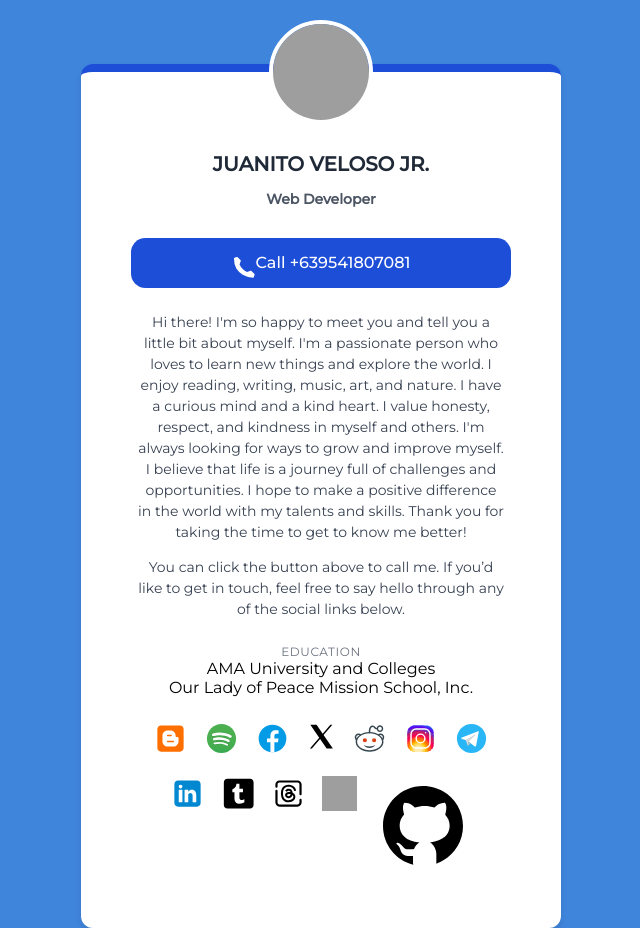
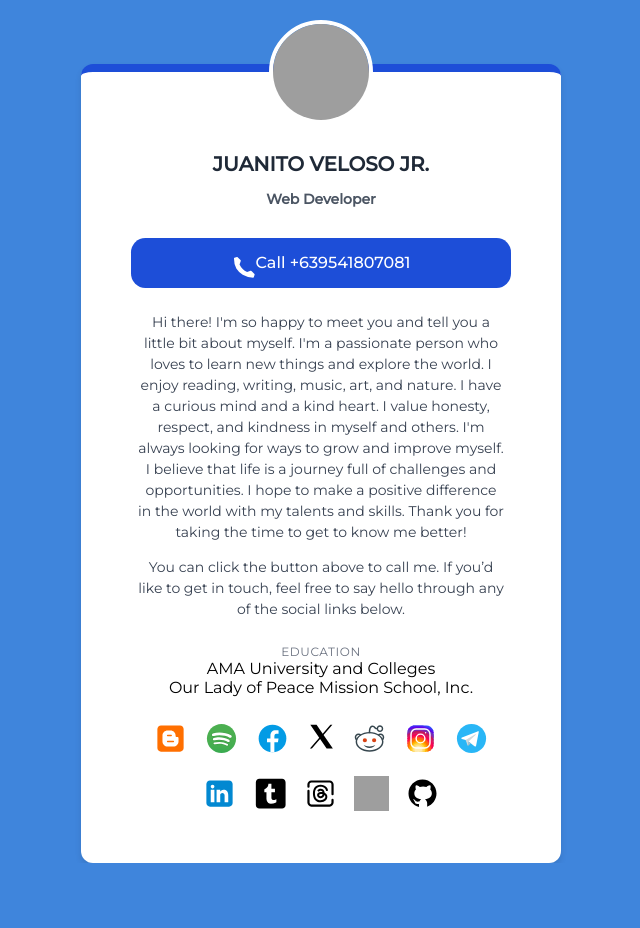
Before and after one commit to jjveloso-weblink/aboutme, a plain HTML site: page index.html in a window 1280 px wide. Shown: the whole page, without its empty margins (319-959 px from the left). After the commit the page ends 863 px from the top, so only its background shows below. Drawn offline with Linux system fonts and the light colour scheme; grey boxes are pictures that could not be loaded.

Commit message:
Update index.html

```diff
--- a/index.html
+++ b/index.html
@@ -62,5 +62,6 @@
 			<a href="https://letterboxd.com/movie_jx" target="_blank" rel="noopener noreferrer" araia-label="Letterboxd">
 				<img src="https://i.ibb.co/QJP9fRX/icons8-letterboxd-48.png" alt="icons8-letterboxd-48" x="0px" y="0px" width="35" height="35" viewBox="0 0 48 48">
 			<a href="https://github.com/jjveloso-weblink?tab=repositories" target="_blank" rel="noopener noreferrer" araia-label="Letterboxd">
-				<svg xmlns="http://www.w3.org/2000/svg" x="0px" y="0px" width="100" height="100" viewBox="0 0 30 30"><path d="M15,3C8.373,3,3,8.373,3,15c0,5.623,3.872,10.328,9.092,11.63C12.036,26.468,12,26.28,12,26.047v-2.051 c-0.487,0-1.303,0-1.508,0c-0.821,0-1.551-0.353-1.905-1.009c-0.393-0.729-0.461-1.844-1.435-2.526 c-0.289-0.227-0.069-0.486,0.264-0.451c0.615,0.174,1.125,0.596,1.605,1.222c0.478,0.627,0.703,0.769,1.596,0.769 c0.433,0,1.081-0.025,1.691-0.121c0.328-0.833,0.895-1.6,1.588-1.962c-3.996-0.411-5.903-2.399-5.903-5.098 c0-1.162,0.495-2.286,1.336-3.233C9.053,10.647,8.706,8.73,9.435,8c1.798,0,2.885,1.166,3.146,1.481C13.477,9.174,14.461,9,15.495,9 c1.036,0,2.024,0.174,2.922,0.483C18.675,9.17,19.763,8,21.565,8c0.732,0.731,0.381,2.656,0.102,3.594 c0.836,0.945,1.328,2.066,1.328,3.226c0,2.697-1.904,4.684-5.894,5.097C18.199,20.49,19,22.1,19,23.313v2.734 c0,0.104-0.023,0.179-0.035,0.268C23.641,24.676,27,20.236,27,15C27,8.373,21.627,3,15,3z"></path></svg>
+				<svg xmlns="http://www.w3.org/2000/svg" x="0px" y="0px" width="35" height="35" viewBox="0 0 30 30"><path d="M15,3C8.373,3,3,8.373,3,15c0,5.623,3.872,10.328,9.092,11.63C12.036,26.468,12,26.28,12,26.047v-2.051 c-0.487,0-1.303,0-1.508,0c-0.821,0-1.551-0.353-1.905-1.009c-0.393-0.729-0.461-1.844-1.435-2.526 c-0.289-0.227-0.069-0.486,0.264-0.451c0.615,0.174,1.125,0.596,1.605,1.222c0.478,0.627,0.703,0.769,1.596,0.769 c0.433,0,1.081-0.025,1.691-0.121c0.328-0.833,0.895-1.6,1.588-1.962c-3.996-0.411-5.903-2.399-5.903-5.098 c0-1.162,0.495-2.286,1.336-3.233C9.053,10.647,8.706,8.73,9.435,8c1.798,0,2.885,1.166,3.146,1.481C13.477,9.174,14.461,9,15.495,9 c1.036,0,2.024,0.174,2.922,0.483C18.675,9.17,19.763,8,21.565,8c0.732,0.731,0.381,2.656,0.102,3.594 c0.836,0.945,1.328,2.066,1.328,3.226c0,2.697-1.904,4.684-5.894,5.097C18.199,20.49,19,22.1,19,23.313v2.734 c0,0.104-0.023,0.179-0.035,0.268C23.641,24.676,27,20.236,27,15C27,8.373,21.627,3,15,3z"></path></svg>
+</body>
 </html>
```
